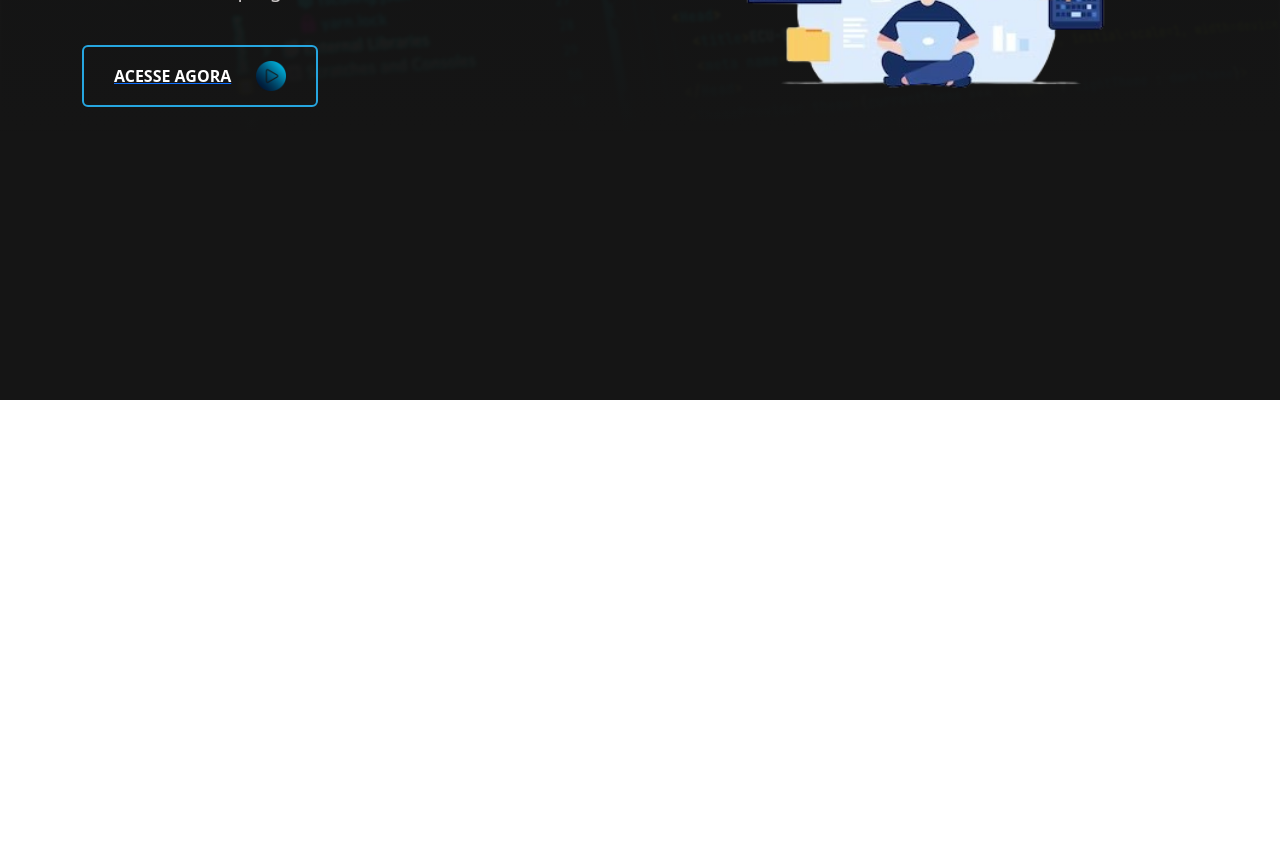
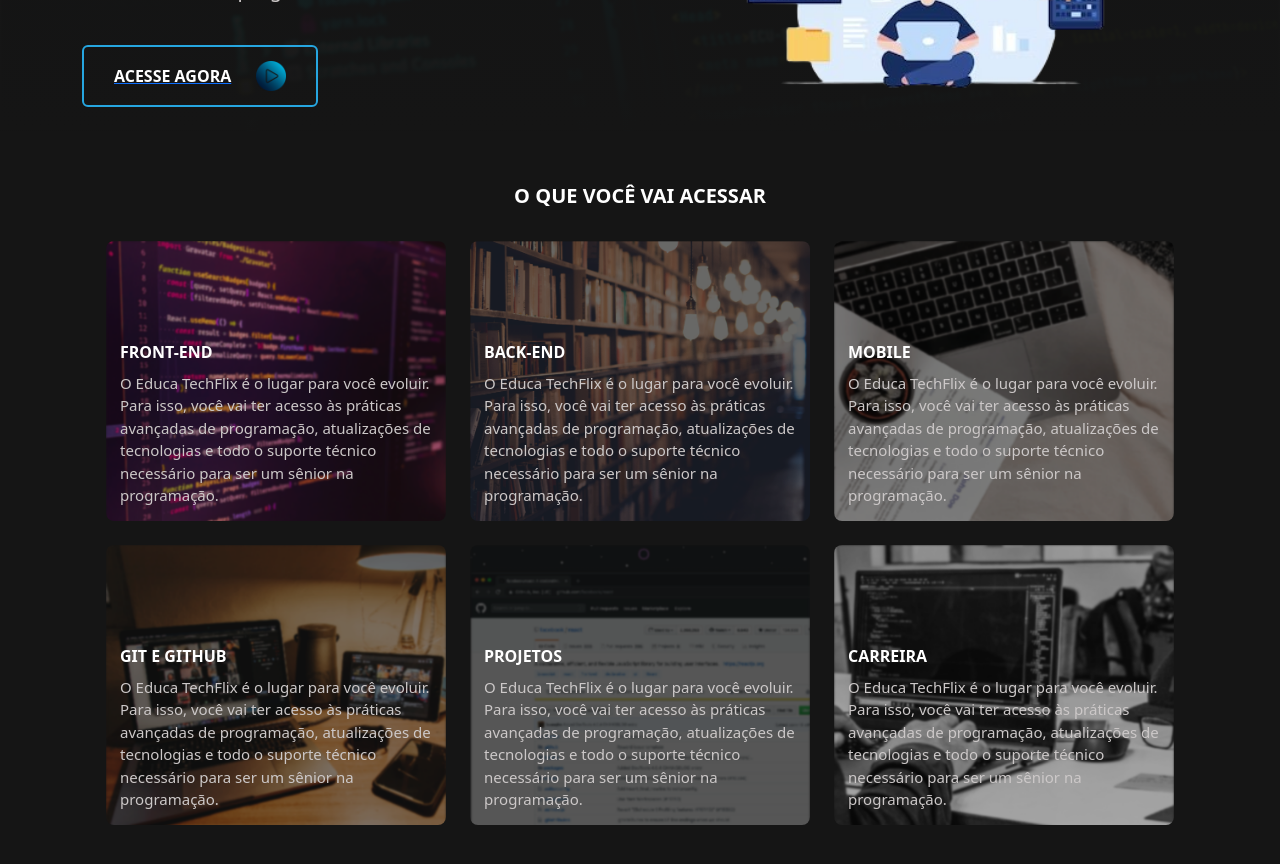
Before and after one commit to perflogabi/tecnoflix_frontend, a Next.js app: page / in a window 1280 px wide. Shown: the part 400-1264 px from the top of the page. Before the commit the page ends 800 px from the top, so only its background shows below. Built offline with nearby package versions, Linux system fonts and the light colour scheme.

Commit message:
Seção de cards, homeNoAuth

```diff
--- a/pages/index.tsx
+++ b/pages/index.tsx
@@ -2,6 +2,7 @@
 import styles from "../styles/HomeNoAuth.module.scss"
 import HeaderNoAuth from "@/components/homeNoAuth/headerNoAuth";
 import PresentationSection from "@/components/presentationSection";
+import CardsSection from "@/components/homeNoAuth/cardsSection";
 
 const HomeNotAuth = function () {
   return (
@@ -17,6 +18,7 @@
           <HeaderNoAuth />
           <PresentationSection />
         </div>
+        <CardsSection />
       </main>
 		</>
   )
--- /dev/null
+++ b/src/components/homeNoAuth/cardsSection/index.tsx
@@ -0,0 +1,60 @@
+import { Container } from "reactstrap";
+import styles from "./styles.module.scss";
+
+const CardsSection = function () {
+    return <>
+        <p className={styles.sectionTitle}>O QUE VOCÊ VAI ACESSAR</p>
+        <Container className="d-flex flex-wrap justify-content-center gap-4 pb-5">
+            <div className={styles.card1}>
+                <p className={styles.cardTitle}>FRONT-END</p>
+                <p className={styles.cardDescription}>
+                    O Educa TechFlix é o lugar para você evoluir. Para isso, você vai
+                    ter acesso às práticas avançadas de programação, atualizações de
+                    tecnologias e todo o suporte técnico necessário para ser um sênior na programação.
+                </p>
+            </div>
+            <div className={styles.card2}>
+                <p className={styles.cardTitle}>BACK-END</p>
+                <p className={styles.cardDescription}>
+                    O Educa TechFlix é o lugar para você evoluir. Para isso, você vai
+                    ter acesso às práticas avançadas de programação, atualizações de
+                    tecnologias e todo o suporte técnico necessário para ser um sênior na programação.
+                </p>
+            </div>
+            <div className={styles.card3}>
+                <p className={styles.cardTitle}>MOBILE</p>
+                <p className={styles.cardDescription}>
+                    O Educa TechFlix é o lugar para você evoluir. Para isso, você vai
+                    ter acesso às práticas avançadas de programação, atualizações de
+                    tecnologias e todo o suporte técnico necessário para ser um sênior na programação.
+                </p>
+            </div>
+            <div className={styles.card4}>
+                <p className={styles.cardTitle}>GIT E GITHUB</p>
+                <p className={styles.cardDescription}>
+                    O Educa TechFlix é o lugar para você evoluir. Para isso, você vai
+                    ter acesso às práticas avançadas de programação, atualizações de
+                    tecnologias e todo o suporte técnico necessário para ser um sênior na programação.
+                </p>
+            </div>
+            <div className={styles.card5}>
+                <p className={styles.cardTitle}>PROJETOS</p>
+                <p className={styles.cardDescription}>
+                    O Educa TechFlix é o lugar para você evoluir. Para isso, você vai
+                    ter acesso às práticas avançadas de programação, atualizações de
+                    tecnologias e todo o suporte técnico necessário para ser um sênior na programação.
+                </p>
+            </div>
+            <div className={styles.card6}>
+                <p className={styles.cardTitle}>CARREIRA</p>
+                <p className={styles.cardDescription}>
+                    O Educa TechFlix é o lugar para você evoluir. Para isso, você vai
+                    ter acesso às práticas avançadas de programação, atualizações de
+                    tecnologias e todo o suporte técnico necessário para ser um sênior na programação.
+                </p>
+            </div>
+        </Container>
+    </>
+};
+
+export default CardsSection;
--- /dev/null
+++ b/src/components/homeNoAuth/cardsSection/styles.module.scss
@@ -0,0 +1,93 @@
+@import "../../../../styles/colors.module.scss";
+
+.sectionTitle {
+    font-size: 20px;
+    font-weight: bold;
+    text-align: center;
+    padding: 50px 0px 30px 0px;
+}
+
+.card {
+    width: 340px;
+    height: 280px;
+    border-radius: 8px;
+    padding: 14px;
+    background-size: cover;
+    display: flex;
+    flex-direction: column;
+    justify-content: flex-end;
+    transition: 0.3s;
+
+    .cardTitle {
+        transition: 0.3s;
+        font-weight: bold;
+        margin-bottom: 8px;
+    }
+
+    .cardDescription {
+        font-size: 15px;
+        color: $lightGray;
+    }
+}
+
+.card {
+    width: 340px;
+    height: 280px;
+    border-radius: 8px;
+    padding: 14px;
+    background-size: cover;
+    display: flex;
+    flex-direction: column;
+    justify-content: flex-end;
+    transition: 0.3s;
+
+    .cardTitle {
+        transition: 0.3s;
+        font-weight: bold;
+        margin-bottom: 8px;
+    }
+
+    .cardDescription {
+        font-size: 15px;
+        color: $lightGray;
+    }
+
+    &:hover {
+        transform: scale(1.03);
+
+        .cardTitle {
+            font-size: 18px;
+            margin-left: 8px;
+        }
+    }
+}
+
+.card1 {
+    @extend .card;
+    background-image: url("/public/homeNoAuth-20231210T201626Z-001/homeNoAuth/imgFrontend.png");
+}
+
+.card2 {
+    @extend .card;
+    background-image: url("/public/homeNoAuth-20231210T201626Z-001/homeNoAuth/imgBackend.png");
+}
+
+.card3 {
+    @extend .card;
+    background-image: url("/public/homeNoAuth-20231210T201626Z-001/homeNoAuth/imgMobile.png");
+}
+
+.card4 {
+    @extend .card;
+    background-image: url("/public/homeNoAuth-20231210T201626Z-001/homeNoAuth/imgGit.png");
+}
+
+.card5 {
+    @extend .card;
+    background-image: url("/public/homeNoAuth-20231210T201626Z-001/homeNoAuth/imgProjects.png");
+}
+
+.card6 {
+    @extend .card;
+    background-image: url("/public/homeNoAuth-20231210T201626Z-001/homeNoAuth/imgCareer.png");
+}
```
